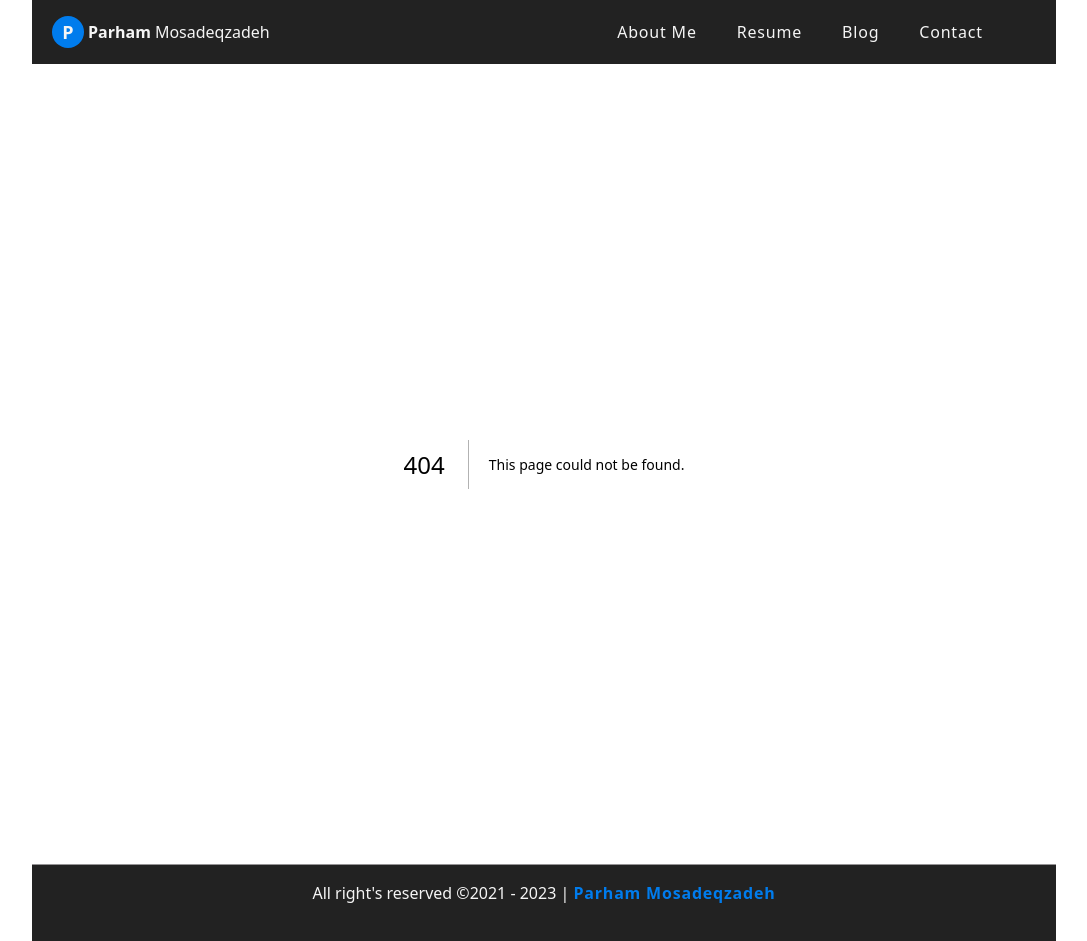
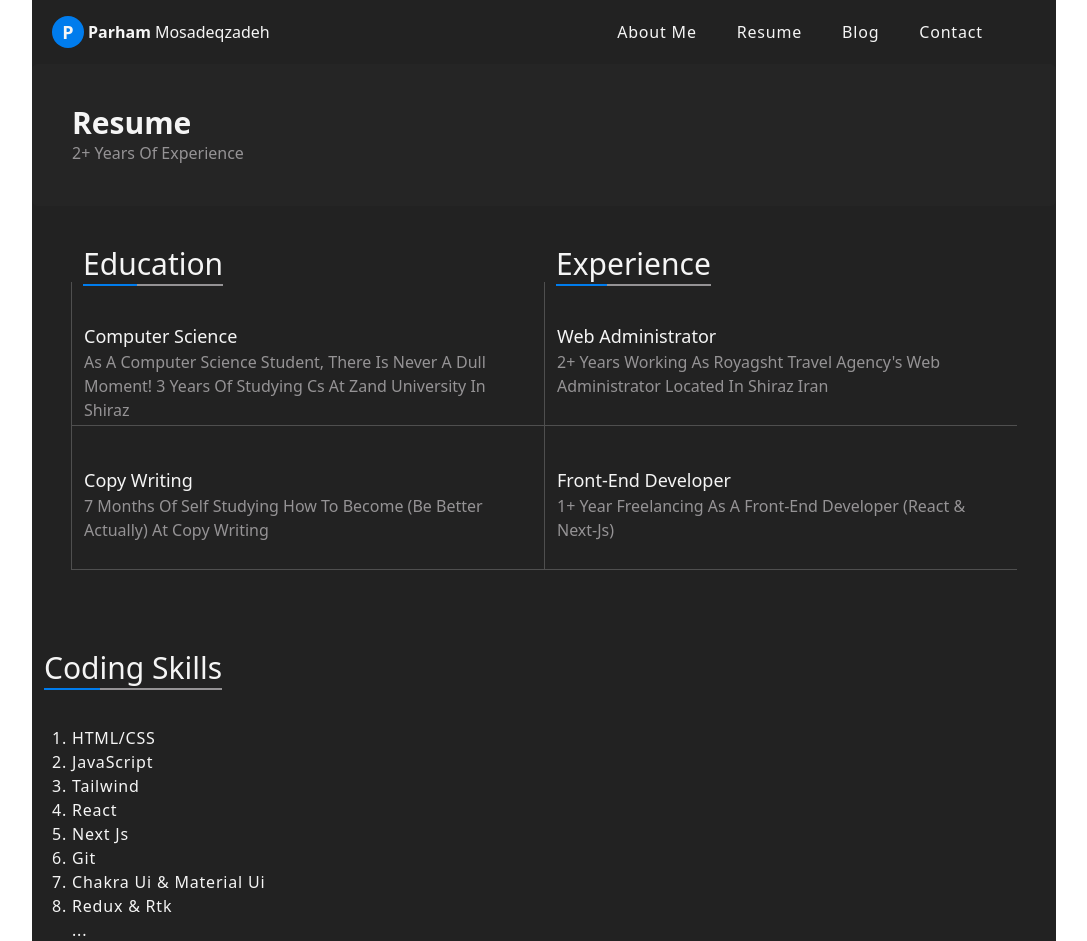
Before and after one commit to parham-mosadeq/parham-cv, a Next.js app: page /resume in a window 1280 px wide. Before the commit this address had no page. Shown: the top 941 px of the page, without its empty margins (96-1183 px from the left). Built offline with nearby package versions, Linux system fonts and the light colour scheme.

Commit message:
create resume page

```diff
--- /dev/null
+++ b/src/pages/resume/index.js
@@ -0,0 +1,91 @@
+import Layout from '@/components/layouts/layout';
+import Title from '@/components/shared/Title';
+import Head from 'next/head';
+import React from 'react';
+
+const index = () => {
+  const borderClasses = `border-secGray border-l border-b`;
+  const cardClasses = `capitalize pt-10  py-10 px-3 max-h-36`;
+  const cartTitleClasses = `text-lg text-mainWhite`;
+  const cartParClasses = `font-light text-mainGray max-w-md max-h-full`;
+  return (
+    <Layout>
+      <Head>
+        <title>Resume</title>
+      </Head>
+      <div className='w-full rounded-md border-t  border-b border-thiGray bg-thiGray capitalize p-10'>
+        <h1 className='text-mainWhite text-3xl font-bold'>resume</h1>
+        <p className='text-mainGray font-light'>2+ years of Experience</p>
+      </div>
+      <article className='flex flex-col items-center justify-center md:flex-row'>
+        <div className='py-10 '>
+          <Title title='Education' />
+          {/* education */}
+          <div className={`h-fit `}>
+            <div className={`${borderClasses} ${cardClasses} `}>
+              <h3 className={cartTitleClasses}>computer science</h3>
+              <p className={cartParClasses}>
+                As a computer science student, there is never a dull moment! 3
+                years of studying cs at zand university in shiraz
+              </p>
+            </div>
+          </div>
+          {/* education */}
+          {/* education */}
+          <div className={`h-fit `}>
+            <div className={`${borderClasses} ${cardClasses} `}>
+              <h3 className={cartTitleClasses}>copy writing</h3>
+              <p className={cartParClasses}>
+                7 months of self studying how to become (be better actually) at
+                copy writing
+              </p>
+            </div>
+          </div>
+          {/* education */}
+        </div>
+
+        <div className=' '>
+          <Title title='Experience' />
+          {/* Experience */}
+          <div className={`h-fit `}>
+            <div className={`${borderClasses} ${cardClasses} `}>
+              <h3 className={cartTitleClasses}>web administrator</h3>
+              <p className={cartParClasses}>
+                2+ years working as royagsht travel agency's web administrator
+                located in shiraz iran
+              </p>
+            </div>
+          </div>
+          {/* Experience */}
+          {/* Experience */}
+          <div className={`h-fit `}>
+            <div className={`${borderClasses} ${cardClasses} `}>
+              <h3 className={cartTitleClasses}>front-end developer</h3>
+              <p className={cartParClasses}>
+                1+ year freelancing as a front-end developer (react & next-js)
+              </p>
+            </div>
+          </div>
+          {/* Experience */}
+        </div>
+      </article>
+
+      <article className='py-10'>
+        <Title title='Coding Skills' />
+        <ul className='pl-10 py-10 text-mainWhite capitalize tracking-wider font-light list-decimal'>
+          <li className='uppercase'>html/css</li>
+          <li>javaScript</li>
+          <li>tailwind</li>
+          <li>react</li>
+          <li>next js</li>
+          <li>git</li>
+          <li>chakra ui & material ui</li>
+          <li>redux & rtk</li>
+          ...
+        </ul>
+      </article>
+    </Layout>
+  );
+};
+
+export default index;
--- a/tailwind.config.js
+++ b/tailwind.config.js
@@ -15,6 +15,7 @@ module.exports = {
         mainShadow: '#F1F1F1',
         secBlue: '#0476DE',
         secGray: '#4F4F4F',
+        thiGray: '#252525',
       },
       // maybe will be used
       backgroundImage: {
```
